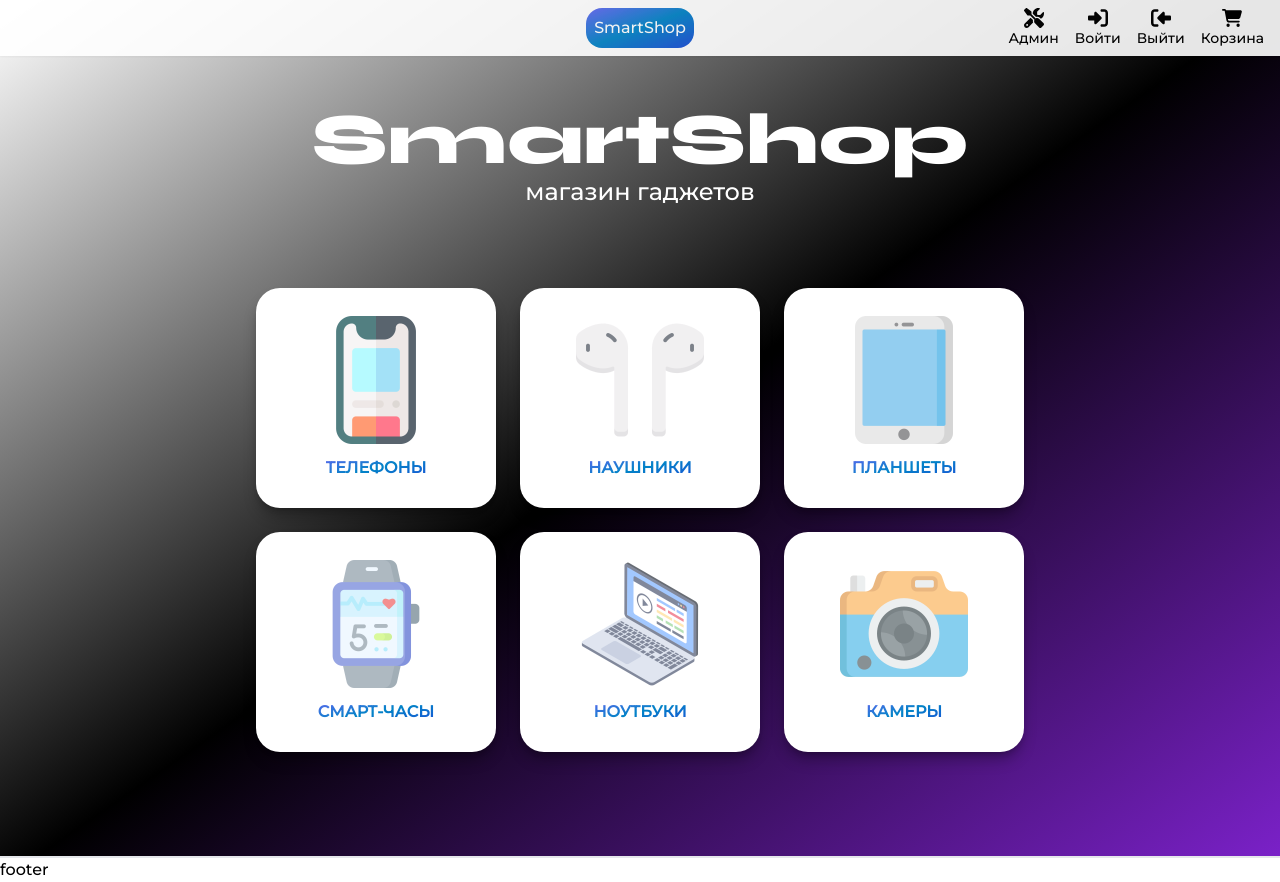
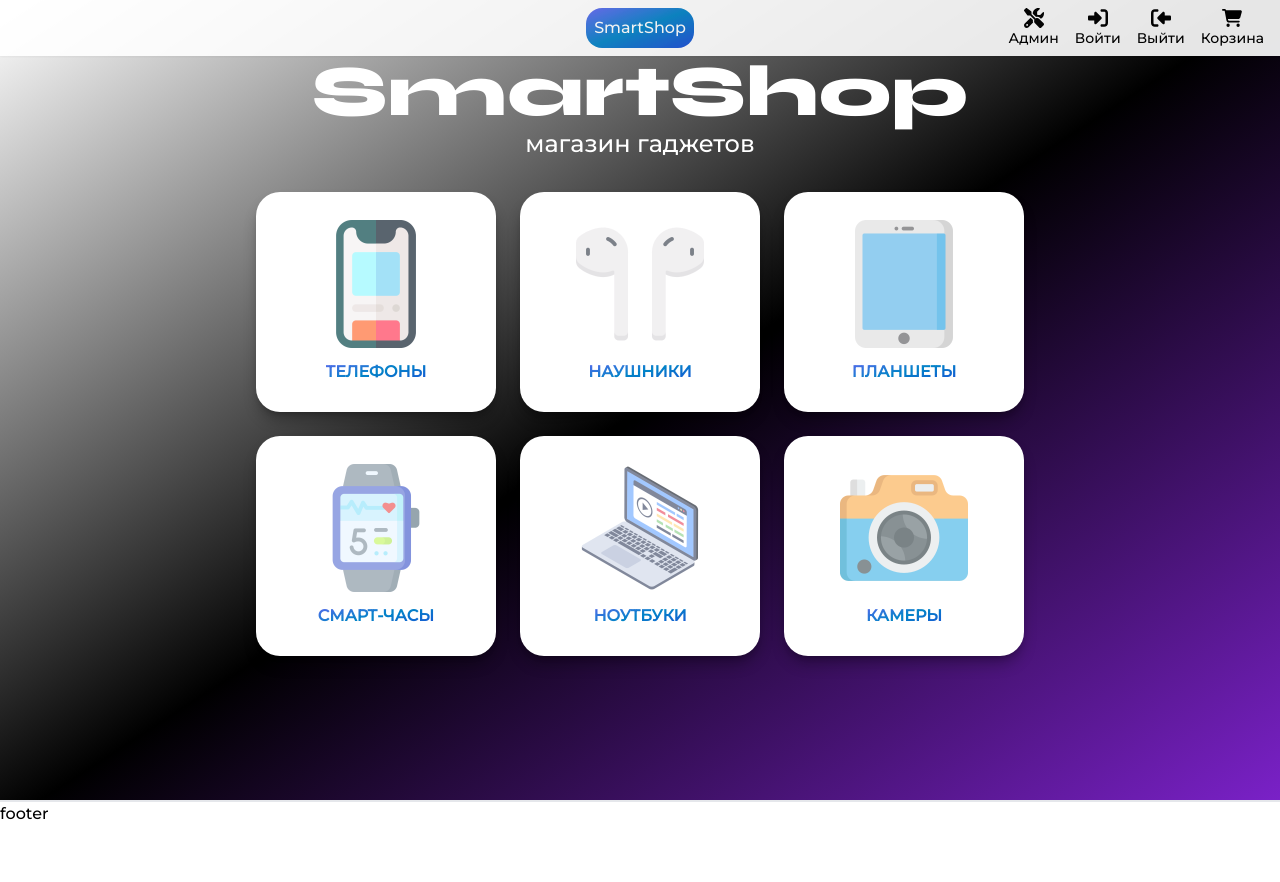
Before and after one commit to f-kurdan/SmartShop, a Next.js app in the folder online-store/client/: page / in a window 1280 px wide. After the commit the page ends 826 px from the top, so only its background shows below. Built offline with nearby package versions, Linux system fonts and the light colour scheme; a web font is replaced by a local one.

Commit message:
Update layout and add not-found component

```diff
--- a/online-store/client/src/app/layout.tsx
+++ b/online-store/client/src/app/layout.tsx
@@ -22,7 +22,7 @@ export default function RootLayout({
         <link href="https://fonts.googleapis.com/css2?family=Unbounded:wght@300&display=swap" rel="stylesheet"></link>
       </head>
       <body className='bg-gradient-to-br from-white via-black to-purple-700'>
-        <main>
+        <main className='min-h-screen'>
         <Navbar />
           {children}
         </main>
--- /dev/null
+++ b/online-store/client/src/app/not-found.tsx
@@ -0,0 +1,11 @@
+import React from 'react'
+
+const NotFound = () => {
+    return (
+        <div>
+            <h1>Страница не найдена  ¯\_(ツ)_/¯</h1>
+        </div>
+    )
+}
+
+export default NotFound
--- a/online-store/client/src/app/page.tsx
+++ b/online-store/client/src/app/page.tsx
@@ -3,7 +3,7 @@ import Categories from '@/components/main-page/categories'
 
 export default function Home() {
   return (
-    <div className='flex flex-col justify-evenly items-center h-5/6 min-h-screen'>
+    <div className='flex flex-col justify-evenly items-center h-5/6'>
       <Banner />
       <Categories />
     </div>
--- a/online-store/client/src/components/products-catalog/catalog-container.tsx
+++ b/online-store/client/src/components/products-catalog/catalog-container.tsx
@@ -2,7 +2,7 @@ import React from 'react'
 
 const CatalogContainer = ({children}:{children: JSX.Element[]}) => {
   return (
-    <div className='flex flex-row justify-around items-start mt-3 min-h-screen'>
+    <div className='flex flex-row justify-around items-start mt-3'>
         {children}
     </div>
   )
```
